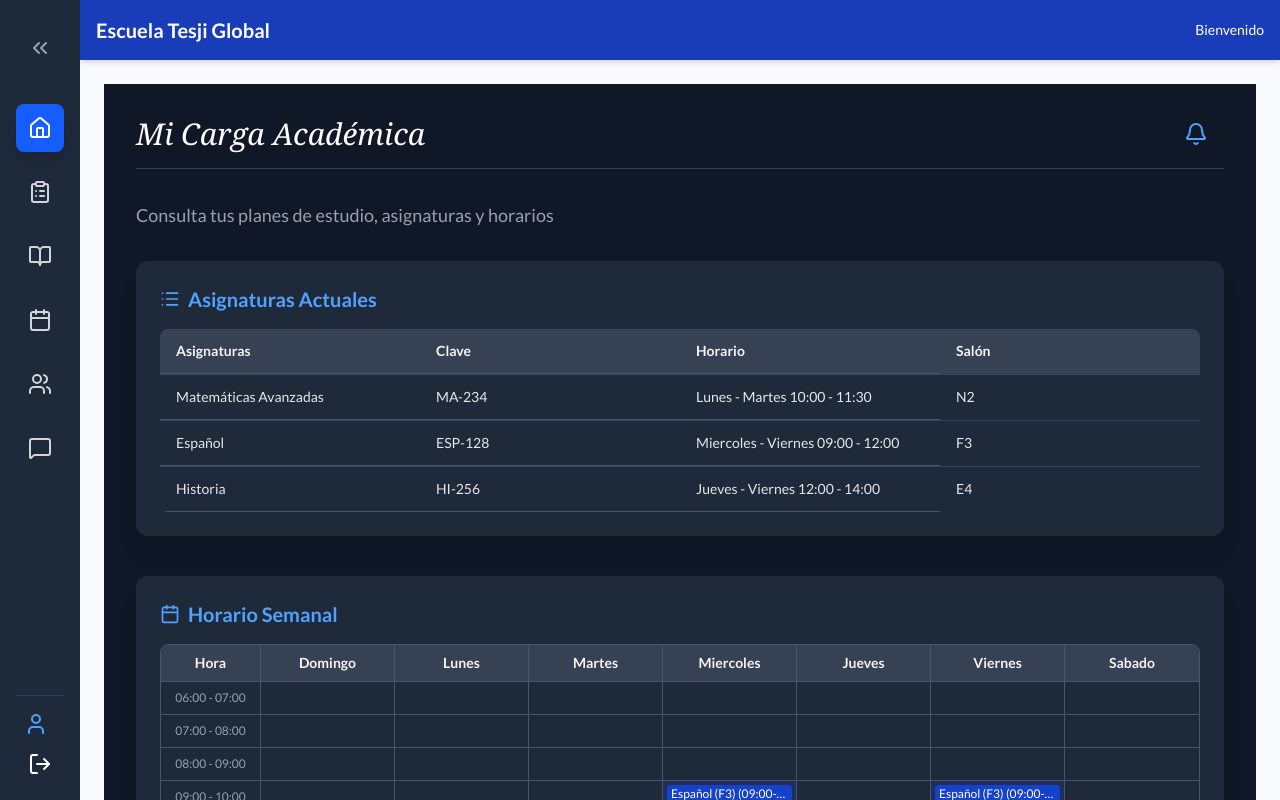
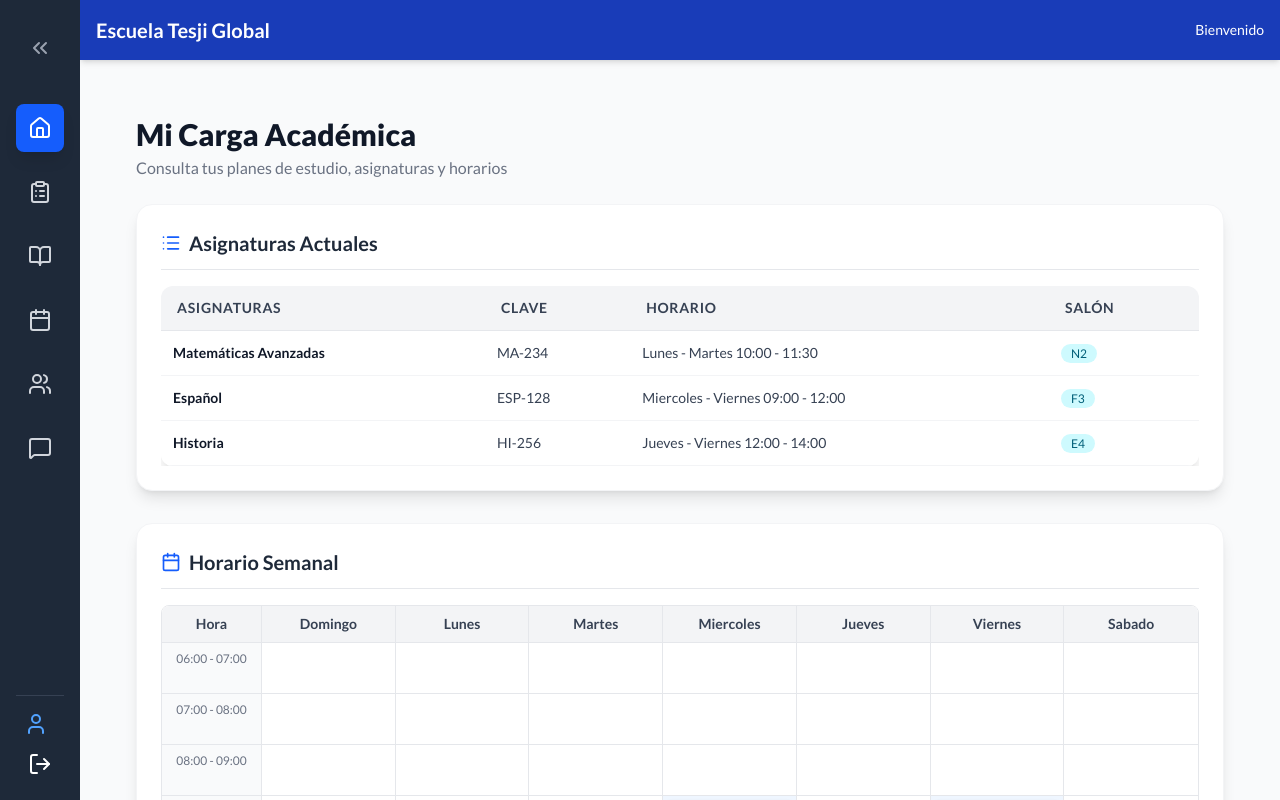
Before and after one commit to LuisJoseCastro/Sistema-Control-Esdcolar, a React (Vite) app in the folder Control-Escolar-Front/: page /login in a window 1280 px wide. Both pictures are taken after a click on the button "Iniciar Sesión". Built offline with nearby package versions, Linux system fonts and the light colour scheme.

Commit message:
UPDATE: Se actualizo el dashboard del docente. Desde la rama teacher

```diff
--- a/Control-Escolar-Front/src/pages/docente/DocenteDashboardPage.tsx
+++ b/Control-Escolar-Front/src/pages/docente/DocenteDashboardPage.tsx
@@ -1,11 +1,13 @@
-// src/pages/docente/DocenteDashboardPage.tsx
-
 import React, { useCallback, useMemo } from 'react';
-import { Bell, Menu, Home, Calendar, BookOpen, Users, MessageSquare, List, ClipboardList } from 'lucide-react';
-// 🛑 NUEVO: Importamos useNavigate de react-router-dom
+import { Calendar, List, ClipboardList } from 'lucide-react';
 import { useNavigate } from 'react-router-dom';
 
-// 🛑 ELIMINADA LA LÍNEA: import { type DocenteView } from '../../App';
+// Importación de componentes atómicos (RUTAS CORREGIDAS: de ../../components/ui/... a ../../ui/...)
+// Asumo que el archivo DocenteDashboardPage.tsx se encuentra en src/pages/docente/
+// y los componentes UI se encuentran en src/components/ui/
+import { Card } from '../../components/ui/Card';
+import Button from '../../components/ui/Button';
+import Table from '../../components/ui/Table'; // Importación de componente compuesto
 
 // --- Tipos de Datos para la Carga Académica (Mock Data) ---
 interface Asignatura {
@@ -21,9 +23,6 @@ interface Clase {
     asignatura: string;
     dia: 'Lunes' | 'Martes' | 'Miercoles' | 'Jueves' | 'Viernes' | 'Sabado' | 'Domingo';
 }
-
-// 🛑 ELIMINADA LA INTERFAZ: DocenteDashboardPageProps
-
 
 // --- MOCK DATA ---
 const MOCK_ASIGNATURAS: Asignatura[] = [
@@ -45,35 +44,19 @@ const MOCK_HORARIO: Clase[] = [
     { horaInicio: '12:00', horaFin: '14:00', asignatura: 'Historia (E4)', dia: 'Viernes' },
 ];
 
-// --- COMPONENTES ATÓMICOS (Incrustados para simplicidad) ---
+// --- COMPONENTE INTERNO DE HORARIO (Ajustado a tema claro) ---
 
-// Componente para la Fila de la Tabla de Asignaturas
-const AsignaturaRow: React.FC<{ asignatura: Asignatura, isHeader?: boolean }> = ({ asignatura, isHeader = false }) => {
-// ... (AsignaturaRow sin cambios) ...
-    const baseClasses = "py-3 px-4 border-b border-gray-600 truncate";
-    const headerClasses = "bg-gray-700 text-gray-100 font-semibold text-left";
-    const rowClasses = "text-gray-200";
-
-    return (
-        <div className={`grid grid-cols-4 ${isHeader ? headerClasses : rowClasses} text-sm`}>
-            <div className={`${baseClasses} col-span-1`}>{asignatura.nombre}</div>
-            <div className={`${baseClasses} col-span-1`}>{asignatura.clave}</div>
-            <div className={`${baseClasses} col-span-1`}>{asignatura.horario}</div>
-            <div className={`${baseClasses} col-span-1 border-b-0`}>{asignatura.salon}</div>
-        </div>
-    );
-};
-
-// Componente para la Celda de Horario
-const HorarioSlot: React.FC<{ timeRange: string, content?: Clase[] }> = ({ timeRange, content = [] }) => {
-// ... (HorarioSlot sin cambios) ...
+/**
+ * Componente para un slot de tiempo en la matriz del horario.
+ */
+const HorarioSlot: React.FC<{ timeRange: string, content: Clase[] }> = ({ timeRange, content = [] }) => {
     // Lista de los 7 días (Domingo a Sábado) para el mapeo
     const days = ['Domingo', 'Lunes', 'Martes', 'Miercoles', 'Jueves', 'Viernes', 'Sabado'];
 
     return (
-        <div className="flex border-b border-gray-600 last:border-b-0">
+        <div className="flex border-b border-gray-200 last:border-b-0">
             {/* Columna de la Hora */}
-            <div className="w-[100px] text-xs py-2 px-1 text-gray-400 border-r border-gray-600 flex items-start justify-center text-center">
+            <div className="w-[100px] text-xs py-2 px-1 text-gray-500 bg-gray-50 border-r border-gray-200 flex items-start justify-center text-center font-medium">
                 {timeRange}
             </div>
 
@@ -84,13 +67,19 @@ const HorarioSlot: React.FC<{ timeRange: string, content?: Clase[] }> = ({ timeR
                     return (
                         <div
                             key={day}
-                            className={`flex flex-col justify-start p-1 text-xs border-r border-gray-600 last:border-r-0 h-full ${
-                                classes.length > 0 ? 'bg-blue-900/40' : 'bg-gray-800'
+                            // Estilos para celda vacía/con clase (ajustados a un tema claro más profesional)
+                            className={`flex flex-col justify-start p-1 text-xs border-r border-gray-200 last:border-r-0 h-full min-h-[50px] ${
+                                classes.length > 0 ? 'bg-blue-50' : 'bg-white'
                             }`}
                         >
                             {classes.map((clase, index) => (
-                                <div key={index} className="bg-blue-700/80 text-white rounded px-1 py-[1px] mb-1 truncate leading-tight cursor-pointer hover:bg-blue-600 transition-colors">
-                                    {clase.asignatura} ({clase.horaInicio}-{clase.horaFin})
+                                <div
+                                    key={index}
+                                    className="bg-blue-500 text-white rounded px-1 py-[1px] mb-1 truncate leading-tight cursor-pointer hover:bg-blue-600 transition-colors shadow-sm"
+                                    title={`${clase.asignatura} (${clase.horaInicio}-${clase.horaFin})`}
+                                >
+                                    {/* Muestra la abreviatura o el nombre completo si hay espacio */}
+                                    {clase.asignatura.split(' ')[0]}... ({clase.horaInicio})
                                 </div>
                             ))}
                         </div>
@@ -103,13 +92,11 @@ const HorarioSlot: React.FC<{ timeRange: string, content?: Clase[] }> = ({ timeR
 
 
 // --- PÁGINA PRINCIPAL DocenteDashboardPage (Carga Académica - Inicio) ---
-// 🛑 Componente principal sin props
 const DocenteDashboardPage: React.FC = () => {
-    // 🛑 Hook de React Router DOM
     const navigate = useNavigate();
 
-    // Rango de horas para el horario (como en la maqueta)
-    const timeSlots = [
+    // Rango de horas para el horario
+    const timeSlots = useMemo(() => [
         '06:00 - 07:00',
         '07:00 - 08:00',
         '08:00 - 09:00',
@@ -119,14 +106,13 @@ const DocenteDashboardPage: React.FC = () => {
         '12:00 - 13:00',
         '13:00 - 14:00',
         '14:00 - 15:00',
-        // Puedes extender esto según la necesidad
-    ];
+    ], []);
 
     // Función para obtener las clases que caen dentro de un rango de tiempo específico
-    // Esta es una simplificación visual que funciona para el mock.
     const getClasesForSlot = useCallback((slot: string): Clase[] => {
         const [timeStartStr] = slot.split(' - ');
 
+        // Asumiendo que las horas de inicio de las clases son horas enteras para el mock
         const slotStartHour = parseInt(timeStartStr.split(':')[0]);
 
         return MOCK_HORARIO.filter(clase => {
@@ -141,73 +127,70 @@ const DocenteDashboardPage: React.FC = () => {
     const daysHeader = useMemo(() => ['Domingo', 'Lunes', 'Martes', 'Miercoles', 'Jueves', 'Viernes', 'Sabado'], []);
 
     return (
-        <div className="p-4 md:p-8 bg-gray-900 text-gray-100 min-h-full">
+        // Se utiliza un fondo claro para toda la página, asumiendo que el layout ya lo tiene o lo necesita.
+        <div className="p-4 md:p-8 bg-gray-50 min-h-screen text-gray-800">
 
-            {/* Header del Contenido Principal (Simulando la parte superior derecha de la maqueta) */}
-            <header className="flex justify-between items-center mb-8 border-b border-gray-700 pb-4">
-                <h1 className="text-3xl font-serif italic text-white">Mi Carga Académica</h1>
-                <div className="flex items-center space-x-4">
-                    {/* Icono de Campana de Notificaciones (Podríamos usar un componente UserHeaderIcons adaptado al Docente aquí) */}
-                    <Bell className="w-6 h-6 text-blue-400 cursor-pointer hover:text-blue-300 transition-colors"
-                        onClick={() => navigate('/docente/mensajes')}
-                    />
-                    {/* Icono de Menú para dispositivos móviles (si Sidebar fuera colapsable) */}
-                    <Menu className="w-6 h-6 text-gray-400 md:hidden cursor-pointer hover:text-gray-300 transition-colors" />
-                </div>
+            {/* Header del Contenido Principal */}
+            <header className="mb-6">
+                <h1 className="text-3xl font-extrabold text-gray-900">Mi Carga Académica</h1>
+                <p className="text-gray-500 mt-1">
+                    Consulta tus planes de estudio, asignaturas y horarios
+                </p>
             </header>
 
-            <p className="text-gray-400 mb-8 text-lg">
-                Consulta tus planes de estudio, asignaturas y horarios
-            </p>
-
-            {/* 1. SECCIÓN DE ASIGNATURAS */}
-            <div className="bg-gray-800 p-6 rounded-xl shadow-xl mb-10">
-                <h2 className="text-xl font-semibold text-blue-400 mb-4 flex items-center">
-                    <List className="w-5 h-5 mr-2" />
+            {/* 1. SECCIÓN DE ASIGNATURAS (Usando Card y Table) */}
+            <Card className="mb-8" variant="default" header={
+                <div className="flex items-center">
+                    <List className="w-5 h-5 mr-2 text-blue-600" />
                     Asignaturas Actuales
-                </h2>
-
-                {/* Tabla de Asignaturas (Estilo Maqueta) */}
-                <div className="overflow-x-auto rounded-lg">
-                    <div className="min-w-full divide-y divide-gray-700">
-                        {/* Fila de Encabezados */}
-                        <AsignaturaRow
-                            isHeader
-                            asignatura={{
-                                nombre: 'Asignaturas',
-                                clave: 'Clave',
-                                horario: 'Horario',
-                                salon: 'Salón'
-                            }}
-                        />
-                        {/* Filas de Datos */}
-                        {MOCK_ASIGNATURAS.map((item, index) => (
-                            <AsignaturaRow key={index} asignatura={item} />
-                        ))}
-                    </div>
                 </div>
-            </div>
+            }>
+                <div className="overflow-x-auto">
+                    <Table>
+                        <Table.Header>
+                            <Table.Row>
+                                <Table.Head>Asignaturas</Table.Head>
+                                <Table.Head>Clave</Table.Head>
+                                <Table.Head>Horario</Table.Head>
+                                <Table.Head>Salón</Table.Head>
+                            </Table.Row>
+                        </Table.Header>
+                        <Table.Body>
+                            {MOCK_ASIGNATURAS.map((item, index) => (
+                                <Table.Row key={index}>
+                                    <Table.Cell className="font-semibold text-gray-900">{item.nombre}</Table.Cell>
+                                    <Table.Cell className="text-gray-600">{item.clave}</Table.Cell>
+                                    <Table.Cell className="text-gray-600">{item.horario}</Table.Cell>
+                                    <Table.Cell>
+                                        <span className="bg-cyan-100 text-cyan-800 text-xs font-medium px-2.5 py-0.5 rounded-full">{item.salon}</span>
+                                    </Table.Cell>
+                                </Table.Row>
+                            ))}
+                        </Table.Body>
+                    </Table>
+                </div>
+            </Card>
 
 
-            {/* 2. SECCIÓN DE HORARIO SEMANAL */}
-            <div className="bg-gray-800 p-6 rounded-xl shadow-xl">
-                <h2 className="text-xl font-semibold text-blue-400 mb-4 flex items-center">
-                    <Calendar className="w-5 h-5 mr-2" />
+            {/* 2. SECCIÓN DE HORARIO SEMANAL (Usando Card) */}
+            <Card header={
+                <div className="flex items-center">
+                    <Calendar className="w-5 h-5 mr-2 text-blue-600" />
                     Horario Semanal
-                </h2>
-
+                </div>
+            }>
                 {/* Contenedor del Horario (Scrollable horizontalmente si es necesario) */}
-                <div className="overflow-x-auto rounded-lg border border-gray-600">
-                    <div className="min-w-[800px] bg-gray-800">
+                <div className="overflow-x-auto rounded-lg border border-gray-200 shadow-inner">
+                    <div className="min-w-[800px] bg-white">
 
                         {/* Encabezados de los Días */}
-                        <div className="flex bg-gray-700 text-gray-100 font-semibold text-sm border-b border-gray-600">
+                        <div className="flex bg-gray-100 text-gray-700 font-semibold text-sm border-b border-gray-200">
                             {/* Celda de hora vacía */}
-                            <div className="w-[100px] py-2 px-1 text-center border-r border-gray-600">Hora</div>
+                            <div className="w-[100px] py-2 px-1 text-center border-r border-gray-200">Hora</div>
                             {/* Días de la Semana */}
                             <div className="flex-1 grid grid-cols-7">
                                 {daysHeader.map(day => (
-                                    <div key={day} className="py-2 px-1 text-center border-r border-gray-600 last:border-r-0">{day}</div>
+                                    <div key={day} className="py-2 px-1 text-center border-r border-gray-200 last:border-r-0">{day}</div>
                                 ))}
                             </div>
                         </div>
@@ -222,17 +205,17 @@ const DocenteDashboardPage: React.FC = () => {
                         ))}
                     </div>
                 </div>
-            </div>
+            </Card>
 
-            {/* Botones de acción opcional, navegando con el hook useNavigate */}
+            {/* Botón de acción (Usando Button) */}
             <div className="mt-8 flex justify-end">
-                <button
+                <Button
                     onClick={() => navigate('/docente/calificaciones')}
-                    className="bg-blue-600 hover:bg-blue-700 text-white font-bold py-3 px-5 rounded-lg transition duration-150 shadow-md flex items-center gap-2"
+                    variant="primary" // Se ajusta al color azul de tu botón original
+                    icon={<ClipboardList className="w-5 h-5" />}
                 >
-                    <ClipboardList className="w-5 h-5" />
                     Capturar Calificaciones
-                </button>
+                </Button>
             </div>
 
         </div>
```
